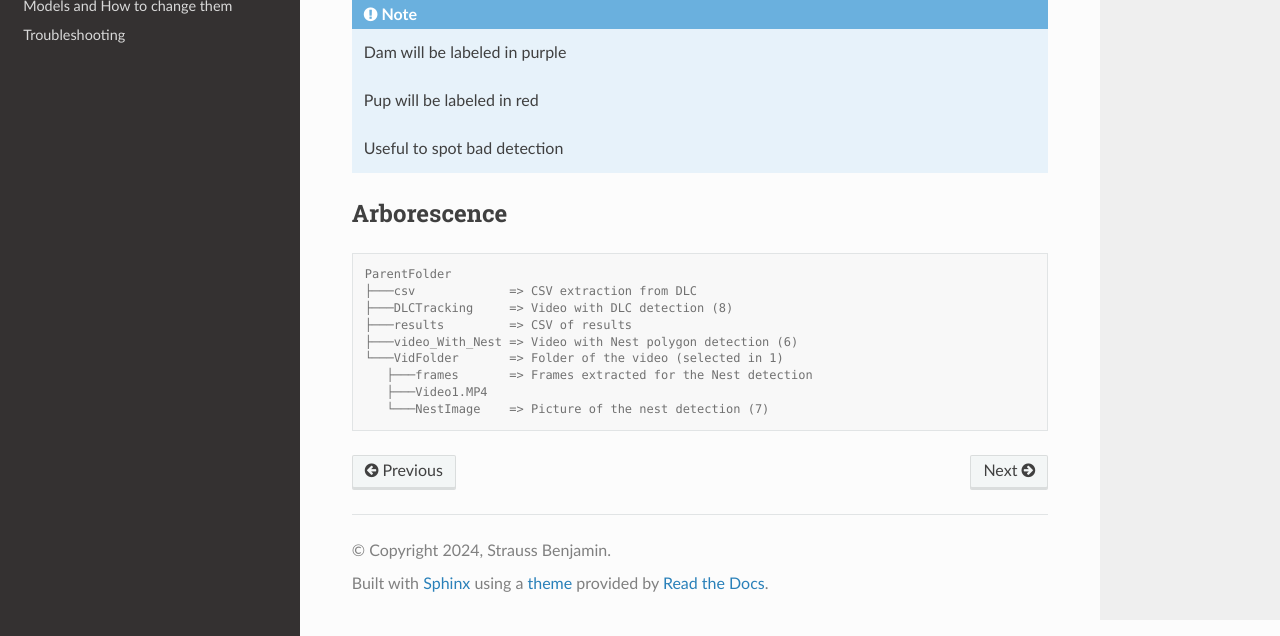
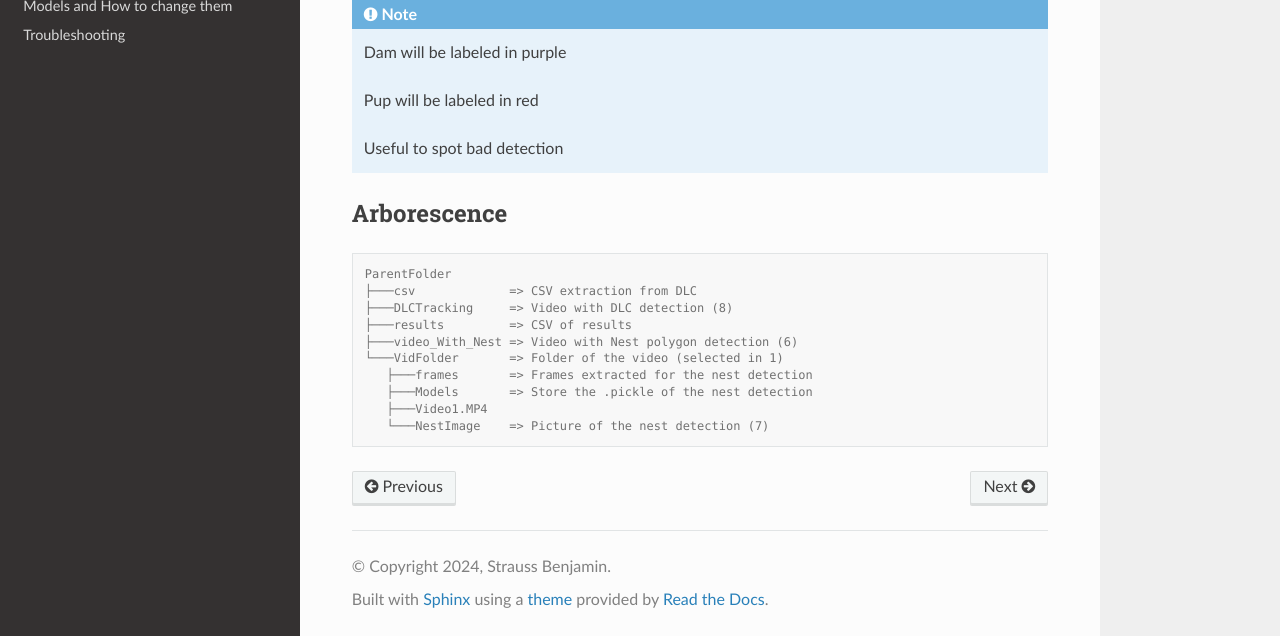
Before and after one commit to ChavisManzoniLab/MAS, a Sphinx documentation site: the page built from docs/usage.rst, in a window 1280 px wide and 900 px high, scrolled down 3141 px, cut to the strip 264-900 px from the top of the window. Built offline with Sphinx 7.4.7 and the Read the Docs theme 3.1.0, drawn with Linux system fonts in a browser that asks for light colours.

Commit message:
Update usage.rst

```diff
--- a/docs/usage.rst
+++ b/docs/usage.rst
@@ -108,6 +108,7 @@ Arborescence
  ├───results         => CSV of results
  ├───video_With_Nest => Video with Nest polygon detection (6)
  └───VidFolder       => Folder of the video (selected in 1)
-    ├───frames       => Frames extracted for the Nest detection
+    ├───frames       => Frames extracted for the nest detection
+    ├───Models       => Store the .pickle of the nest detection
     ├───Video1.MP4
     └───NestImage    => Picture of the nest detection (7)
```
